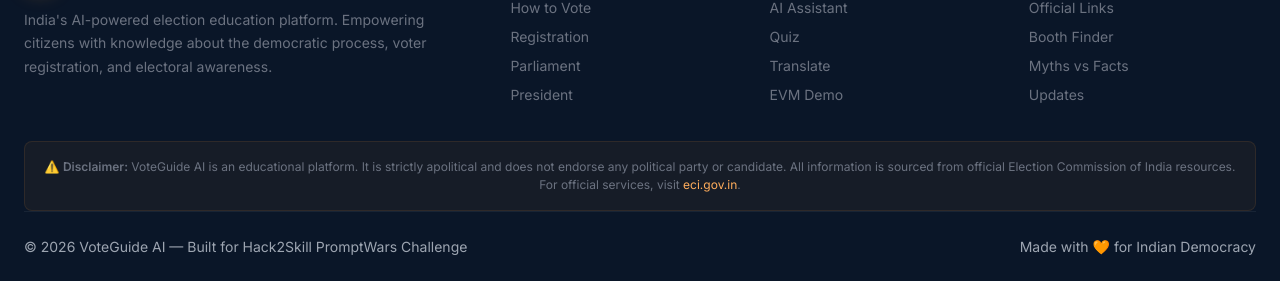
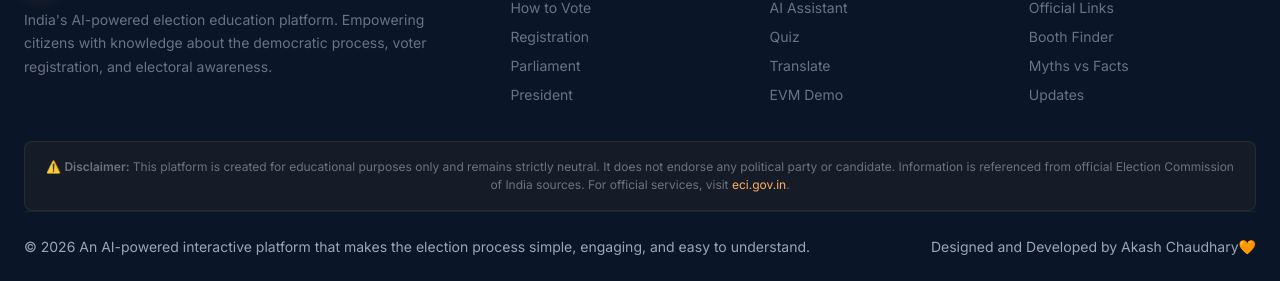
Before and after one commit to akash15072004/Election-Process-Website-, a website with bundled scripts: page index.html in a window 1280 px wide. Shown: the part 1785-2066 px from the top of the page. Built offline with nearby package versions, Linux system fonts and the light colour scheme; no server answers; animation ran at ten frames a second; files whose address does not match are found by name.

Commit message:
Update index.html

```diff
--- a/index.html
+++ b/index.html
@@ -171,11 +171,11 @@
         </div>
       </div>
       <div class="footer-disclaimer">
-        ⚠️ <strong>Disclaimer:</strong> VoteGuide AI is an educational platform. It is strictly apolitical and does not endorse any political party or candidate. All information is sourced from official Election Commission of India resources. For official services, visit <a href="https://eci.gov.in" target="_blank" rel="noopener" style="color:var(--saffron-400)">eci.gov.in</a>.
+        ⚠️ <strong>Disclaimer:</strong> This platform is created for educational purposes only and remains strictly neutral. It does not endorse any political party or candidate. Information is referenced from official Election Commission of India sources. For official services, visit <a href="https://eci.gov.in" target="_blank" rel="noopener" style="color:var(--saffron-400)">eci.gov.in</a>.
       </div>
       <div class="footer-bottom">
-        <span>© 2026 VoteGuide AI — Built for Hack2Skill PromptWars Challenge</span>
-        <span>Made with 🧡 for Indian Democracy</span>
+        <span>© 2026 An AI-powered interactive platform that makes the election process simple, engaging, and easy to understand.</span>
+        <span>Designed and Developed by Akash Chaudhary🧡</span>
       </div>
     </div>
   </footer>
```
